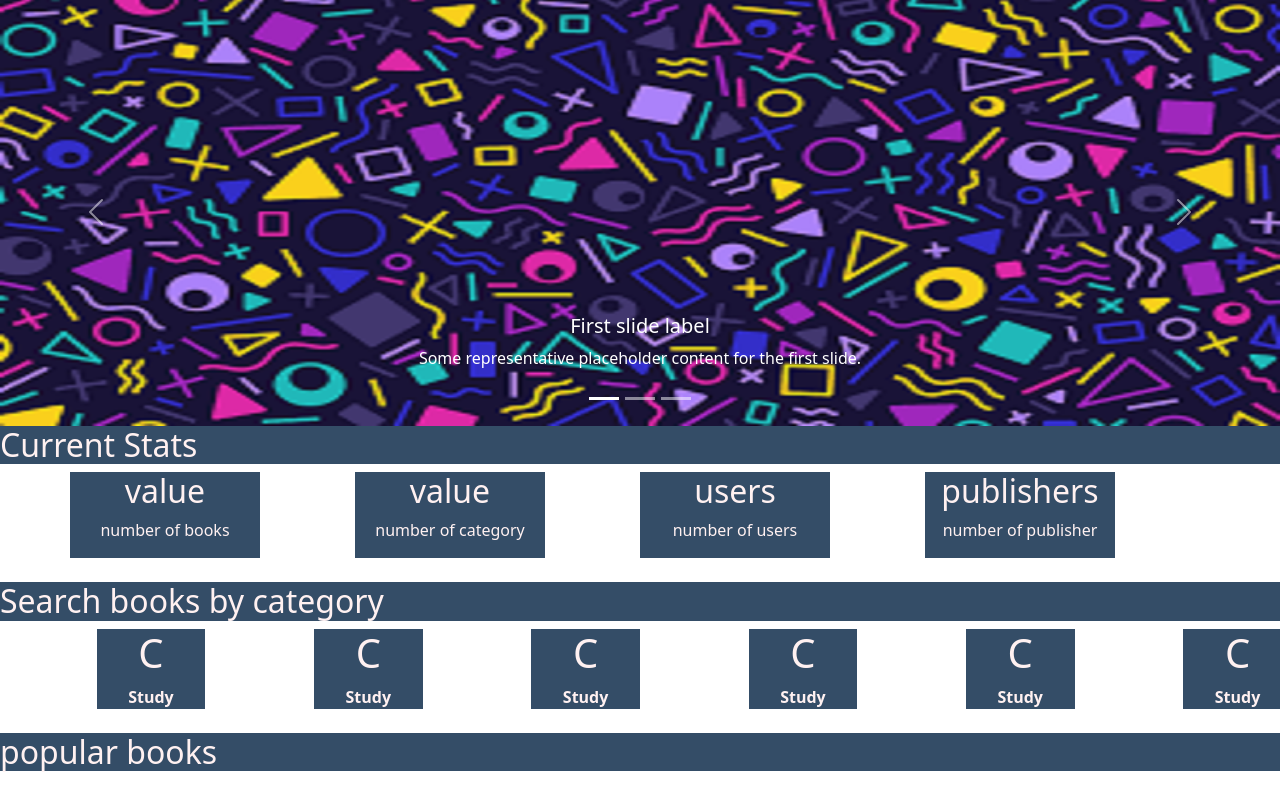
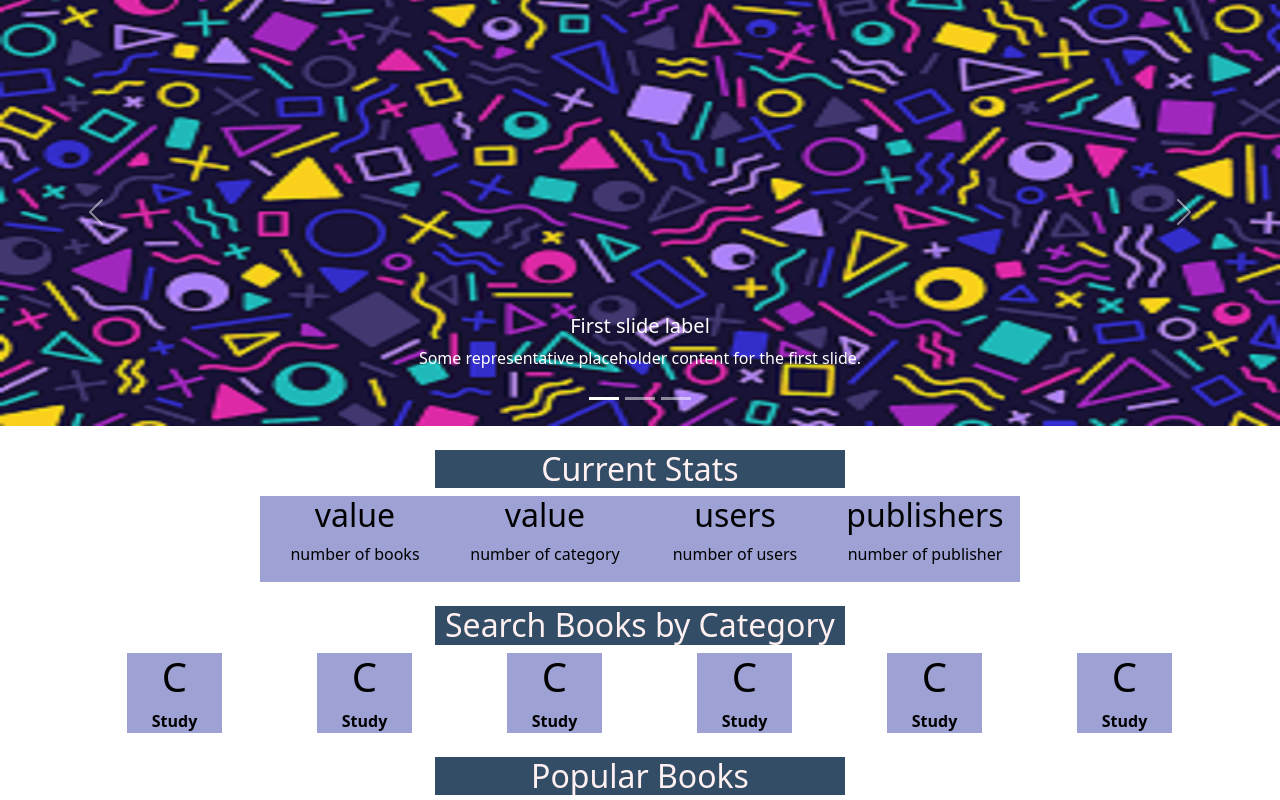
Before and after one commit to abhinav9792/final-year-project-book-store, a Flask app: page / in a window 1280 px wide. Shown: the part 57-857 px from the top of the page. Run offline with Flask 2, Linux system fonts and the light colour scheme; data comes from the database, SQL or seed files in the repository; both versions use the stored data as it was after the commit.

Commit message:
added a new database for the users to upload books added some more design in profile pages changes some design in hom2.html to make it look much better added a book ikigai

```diff
--- a/main.py
+++ b/main.py
@@ -151,6 +151,7 @@ def book_cateogry():
 @app.route("/pdf")
 def open_pdf():
     return render_template("open_pdf.html")
+
 #--------------------------------------------------------------------------------------#
 #---------------------->>>>>>>>ADMIN ZONE<<<<<<<<<<<<<<<------------------------------#
 #--------------------------------------------------------------------------------------#
--- a/static/color.css
+++ b/static/color.css
@@ -61,4 +61,5 @@ background: #eee;
 /* profile page */
 .boxes{
     background-color: #9EA1D4;
+    color:black;
 }
--- a/templates/home2.html
+++ b/templates/home2.html
@@ -44,36 +44,48 @@
 </div>
 <!-- ends here-->
 <!-- stats section starts here -->
-<div class="col-sm-12 heading-banner" >
-  <h2 > Current Stats</h2>
+<br/>
+<div class="col-sm-12 " >
+  <div class="row">
+    <div class="col-sm-4"></div>
+    <div class="col-sm-4">
+      <h2 class="text-center heading-banner"> Current Stats</h2>
+    </div>
+    <div class="col-sm-4"></div>
+
+  </div>
 </div>
 
       <div class="container ">
         <div class="row">
+          <div class="col-sm-2 ">
 
-              <div class="col-sm-2 heading-banner text-center">
+          </div>
+              <div class="col-sm-2 boxes text-center">
                 <h2> value</h2>
                 <p> number of books</p>
               </div>
-              <div class="col-sm-1"></div>
 
-              <div class="col-sm-2 heading-banner text-center">
+
+              <div class="col-sm-2 boxes text-center">
                 <h2> value</h2>
                 <p> number of category</p>
               </div>
-              <div class="col-sm-1"></div>
 
-              <div class="col-sm-2 heading-banner text-center">
+
+              <div class="col-sm-2 boxes text-center">
                 <h2> users</h2>
                 <p> number of users</p>
               </div>
-              <div class="col-sm-1"></div>
 
-              <div class="col-sm-2 heading-banner text-center">
+
+              <div class="col-sm-2 boxes text-center">
                 <h2> publishers</h2>
                 <p> number of publisher</p>
               </div>
-              <div class="col-sm-1"></div>
+
+
+
 
 
 
@@ -81,44 +93,52 @@
       </div>
 <br/>
 <!-- ends here stats section -->
-<div class="col-sm-12 heading-banner" >
-  <h2 > Search books by category</h2>
+<div class="col-sm-12 " >
+  <div class="row">
+    <div class="col-sm-4"></div>
+    <div class="col-sm-4">
+      <h2 class="heading-banner text-center"> Search Books by Category</h2>
+    </div>
+    <div class="col-sm-4"></div>
+
+  </div>
+
 </div>
 
-      <div class="col-sm-12 text-center">
+      <div class="container text-center">
         <div class="row">
 
-              <div class="col-sm-1"> </div>
-              <div class="col-sm-1 heading-banner " >
+
+              <div class="col-sm-1 boxes" style="margin-left:5%" >
               <h1 class="text-center">C</h1>
               <b>Study</b>
               </div>
 
               <div class="col-sm-1"></div>
-              <div class="col-sm-1 heading-banner">
+              <div class="col-sm-1 boxes">
                 <h1 class="text-center">C</h1>
               <b>Study</b>
               </div>
 
               <div class="col-sm-1"></div>
-              <div class="col-sm-1 heading-banner">
+              <div class="col-sm-1 boxes">
                 <h1 class="text-center">C</h1>
               <b>Study</b>
               </div>
 
               <div class="col-sm-1"> </div>
-              <div class="col-sm-1 heading-banner">
+              <div class="col-sm-1 boxes">
                 <h1 class="text-center">C</h1>
               <b>Study</b>
               </div>
               <div class="col-sm-1"> </div>
-              <div class="col-sm-1 heading-banner">
+              <div class="col-sm-1 boxes">
                 <h1 class="text-center">C</h1>
               <b>Study</b>
               </div>
 
               <div class="col-sm-1"> </div>
-              <div class="col-sm-1 heading-banner " >
+              <div class="col-sm-1 boxes " >
               <h1 class="text-center">C</h1>
               <b>Study</b>
               </div>
@@ -127,8 +147,16 @@
         </div>
       </div>
 <br/>
-<div class="col-sm-12 heading-banner" >
-  <h2 > popular books</h2>
+<div class="col-sm-12" >
+  <div class="row">
+    <div class="col-sm-4"></div>
+    <div class="col-sm-4">
+      <h2 class="heading-banner text-center"> Popular Books</h2>
+    </div>
+    <div class="col-sm-4"></div>
+
+  </div>
+
 </div>
 <br/>
 <div class="col-sm-12" >
@@ -137,7 +165,7 @@
           {% for i in book %}
 
            <div class="col-sm-2 boxes text-center">
-            <img  src="{{ i[8] }}"/>
+            <img src="{{ i[8] }}"/>
             <p>
 
             <b>{{ i[1] }} </b>
@@ -147,6 +175,7 @@
             </p>
 
            </div>
+           <div class="col-sm-1"></div>
            {% endfor %}
         </div>
 
@@ -155,8 +184,15 @@
        <br/>
 
     <br/>
-    <div class="col-sm-12 heading-banner">
-      <h2 > More books</h2>
+    <div class="col-sm-12 ">
+      <div class="row">
+        <div class="col-sm-4"></div>
+        <div class="col-sm-4">
+          <h2 class="heading-banner text-center"> More Books</h2>
+        </div>
+        <div class="col-sm-4"></div>
+
+      </div>
   </div>
     <div class="col-sm-12" >
 
```
Also changed, not shown: db.py (+11 -1 lines), extract_data_book.py (added, +11 -0 lines), templates/profile page for user.html (+60 -17 lines), Contact_us.db, 3 other files.
